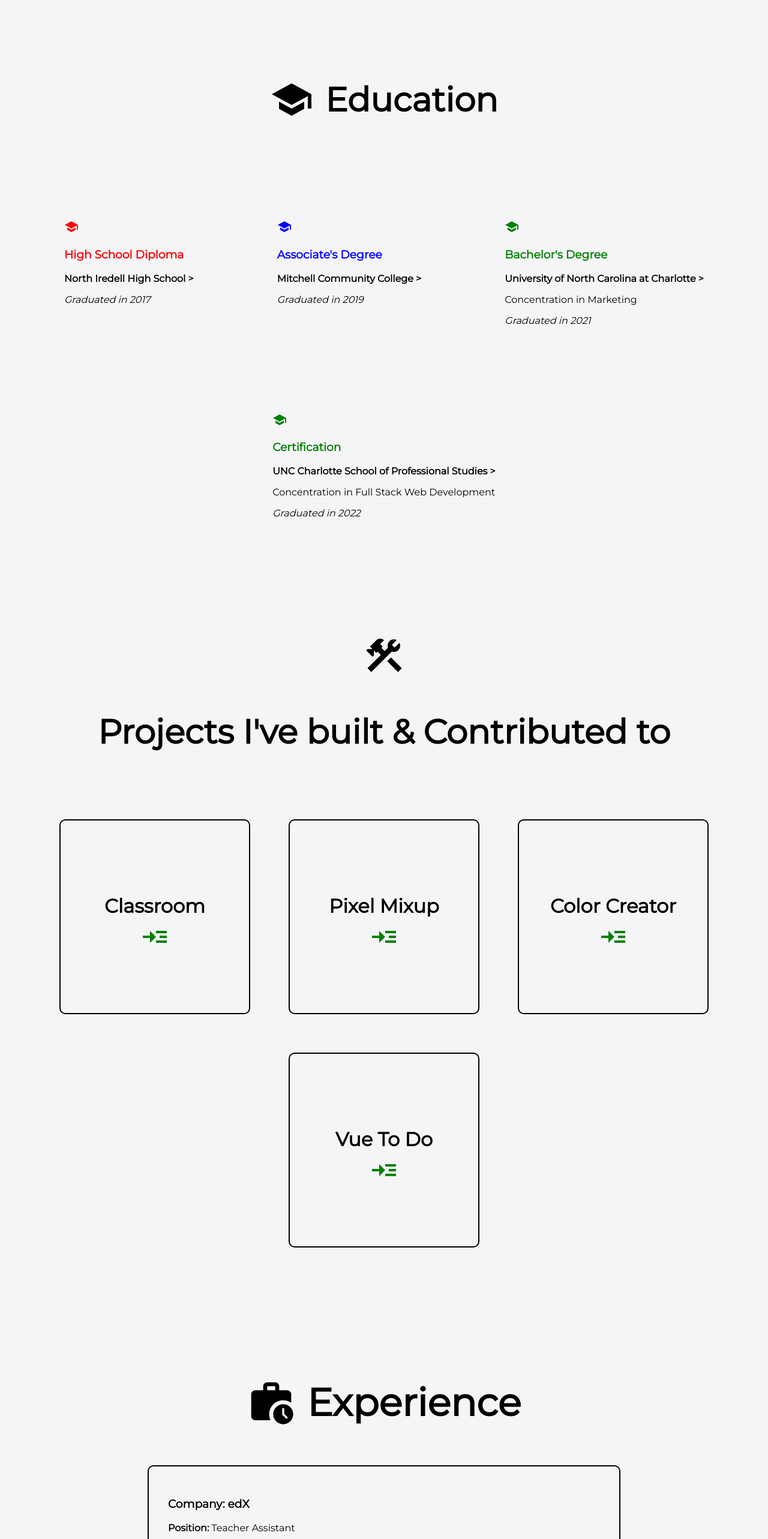
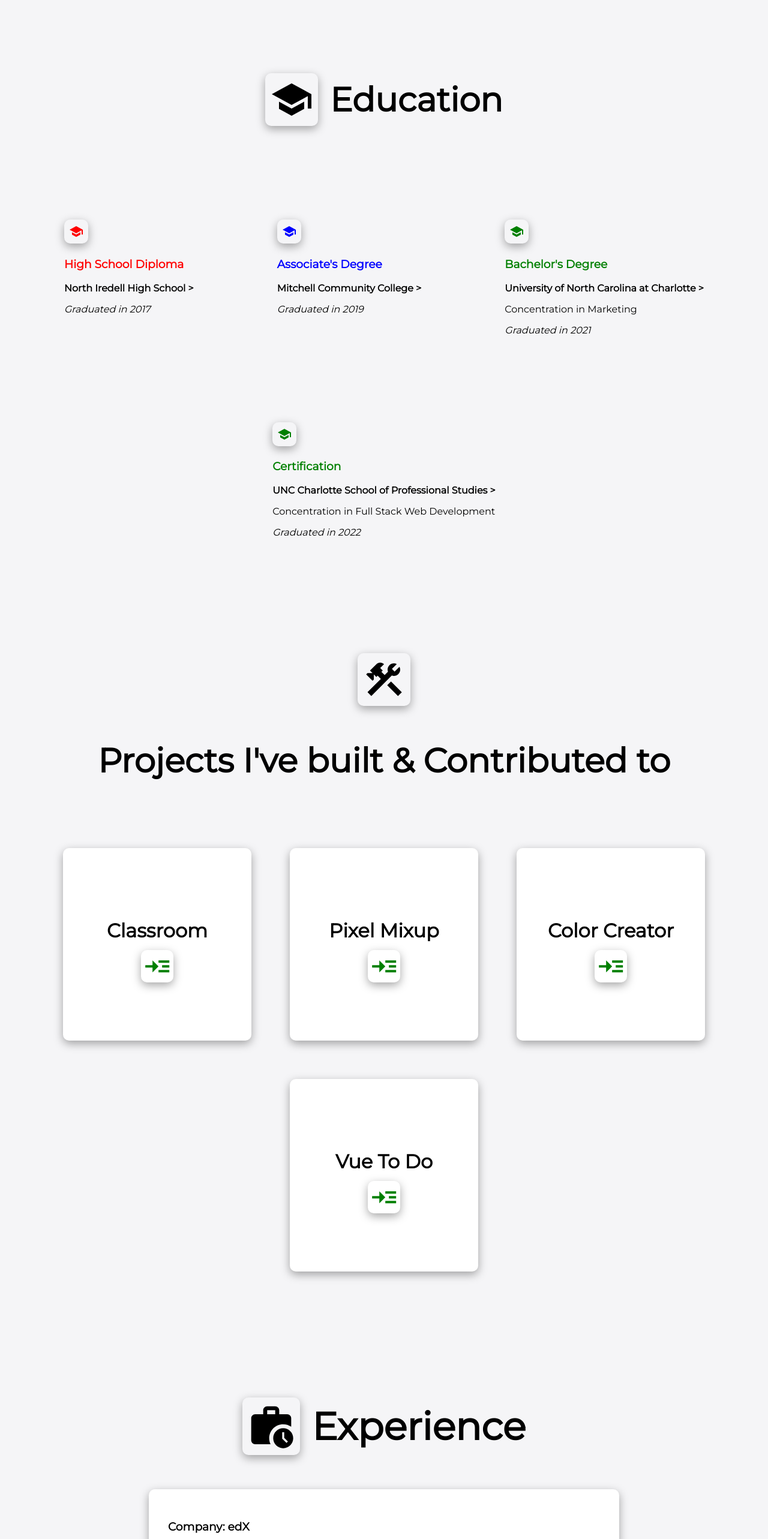
Before and after one commit to slwooten/portfolio-slw, a React (Create React App) app: page / in a window 1280 px wide. Shown: the part 2400-4966 px from the top of the page at 60% size. Built offline with nearby package versions, Linux system fonts and the light colour scheme.

Commit message:
all cards styled

```diff
--- a/src/components/Contact/contact.css
+++ b/src/components/Contact/contact.css
@@ -5,7 +5,7 @@
   justify-content: space-around;
   align-items: center;
   padding-bottom: 4rem;
-  padding-top: 1rem;
+  padding-top: 7rem;
   background-color: var(--apple);
 }
 
@@ -13,6 +13,10 @@
   text-align: center;
   /* border: 2px solid black; */
   padding: 2rem;
+  padding-left: 3rem;
+  padding-right: 3rem;
+  border-radius: 10px/10px;
+  box-shadow: rgba(0, 0, 0, 0.35) 0px 5px 15px;
 }
 
 .form-container h1 {
--- a/src/components/Education/Education.css
+++ b/src/components/Education/Education.css
@@ -9,6 +9,12 @@
   background-color: var(--apple);
   /* border-top: solid 2px black; */
   /* border-bottom: 2px black solid; */
+}
+
+.school-icon {
+  padding: .5rem;
+  border-radius: 10px/10px;
+  box-shadow: rgba(0, 0, 0, 0.35) 0px 5px 15px;
 }
 
 .ed-img-container {
--- a/src/components/Education/TimelineItem/TimelineItem.css
+++ b/src/components/Education/TimelineItem/TimelineItem.css
@@ -11,6 +11,12 @@
   text-align: left;
   /* max-width: 300px;
   min-width: 250px; */
+}
+
+.mini-school-icon {
+  padding: .5rem;
+  border-radius: 10px/10px;
+  box-shadow: rgba(0, 0, 0, 0.35) 0px 5px 15px;
 }
 
 .timeline-item-img {
--- a/src/components/Education/TimelineItem/index.jsx
+++ b/src/components/Education/TimelineItem/index.jsx
@@ -16,7 +16,7 @@ const TimelineItem = ({
   return (
     <div className='timeline-item'>
       <div className='timeline-item-img'>
-        <SchoolIcon sx={{ color: { color } }} />
+        <SchoolIcon className='mini-school-icon' sx={{ color: { color } }} />
       </div>
       <div className='timeline-item-info'>
         <h3 style={{ color: color }}>{level}</h3>
--- a/src/components/Education/index.jsx
+++ b/src/components/Education/index.jsx
@@ -22,7 +22,7 @@ const Education = () => {
   return (
     <div ref={ref} className='education-container'>
       <div className={shown ? 'ed-img-container fade-in-and-up-no-delay' : 'ed-img-container hidden'}>
-        <SchoolIcon sx={{ fontSize: '4.5rem', marginRight: '10px' }} />
+        <SchoolIcon className='school-icon' sx={{ fontSize: '4.5rem', marginRight: '10px' }} />
         <h2 style={{ marginLeft: '10px' }}>Education</h2>
       </div>
       <div className='education'>
--- a/src/components/Experience/Experience.css
+++ b/src/components/Experience/Experience.css
@@ -13,6 +13,12 @@
   /* margin-bottom: 7rem; */
   /* border-top: solid 2px black; */
   /* border-bottom: 2px black solid; */
+}
+
+.exp-icon {
+  padding: .5rem;
+  border-radius: 10px/10px;
+  box-shadow: rgba(0, 0, 0, 0.35) 0px 5px 15px;
 }
 
 .ex-img-container {
--- a/src/components/Experience/ExperienceItem/ExperienceItem.css
+++ b/src/components/Experience/ExperienceItem/ExperienceItem.css
@@ -1,9 +1,10 @@
 .experience-item {
-  border: 2px solid black;
-  border-radius: 10px/10px;
   text-align: left;
   max-width: 45rem;
   padding: 2rem;
+  border-radius: 10px/10px;
+  box-shadow: rgba(0, 0, 0, 0.35) 0px 5px 15px;
+  background-color: white;
 }
 
 .experience-item li {
--- a/src/components/Experience/index.jsx
+++ b/src/components/Experience/index.jsx
@@ -26,7 +26,7 @@ const Experience = () => {
   return (
     <div ref={ref} className='experience-section'>
       <div className={shown ? 'ex-img-container fade' : 'ex-img-container hidden'}>
-        <WorkHistoryIcon sx={{ fontSize: '5rem', marginRight: '10px' }} />
+        <WorkHistoryIcon className='exp-icon' sx={{ fontSize: '5rem', marginRight: '10px' }} />
         <h1 style={{ marginLeft: '10px' }}>Experience</h1>
       </div>
       <div className='experience'>
--- a/src/components/Projects/index.jsx
+++ b/src/components/Projects/index.jsx
@@ -24,7 +24,7 @@ const Projects = () => {
 
   return (
     <div ref={ref} className='projects-section'>
-      <ConstructionIcon className={shown ? 'fade' : 'hidden'} sx={{ fontSize: '4.5rem', marginBottom: '10px' }} />
+      <ConstructionIcon className={shown ? 'work-icon fade' : 'hidden'} sx={{ fontSize: '4.5rem', marginBottom: '10px' }} />
       <h2 className={shown ? 'project-heading fade' : 'project-heading hidden'}>Projects I've built & Contributed to</h2>
       <div className={shown ? 'projects-cards-container fade' : 'projects-cards-container hidden'}>
         <Project
--- a/src/components/Projects/projects.css
+++ b/src/components/Projects/projects.css
@@ -7,6 +7,12 @@
   padding-top: 1rem;
   background-color: var(--apple);
   /* border-bottom: 2px solid black; */
+}
+
+.work-icon {
+  padding: .5rem;
+  border-radius: 10px/10px;
+  box-shadow: rgba(0, 0, 0, 0.35) 0px 5px 15px;
 }
 
 .projects-section h2 {
@@ -32,8 +38,9 @@
   justify-content: center;
   align-items: center;
   text-align: center;
-  border: solid black 2px;
-  border-radius: 10px/10px;
+  /* border: solid black 2px; */
+  /* border-radius: 10px/10px; */
+  background-color: white;
   max-width: 550px;
   /* max-height: 525px; */
   min-width: 250px;
@@ -41,6 +48,8 @@
   margin: 2rem;
   padding: 2rem;
   padding-bottom: 4rem;
+  border-radius: 10px/10px;
+  box-shadow: rgba(0, 0, 0, 0.35) 0px 5px 15px;
 }
 
 .close {
@@ -84,9 +93,22 @@
   color: green;
 }
 
+.icon {
+  padding: .5rem;
+  border-radius: 10px/10px;
+  box-shadow: rgba(0, 0, 0, 0.35) 0px 5px 15px;
+}
+
 .icon:hover {
   transform: scale(1.3);
   transition: ease 96ms;
+}
+
+.expand-icon {
+  margin-top: 5px;
+  padding: .2rem;
+  border-radius: 10px/10px;
+  box-shadow: rgba(0, 0, 0, 0.35) 0px 5px 15px;
 }
 
 .expand-icon:hover {
```
